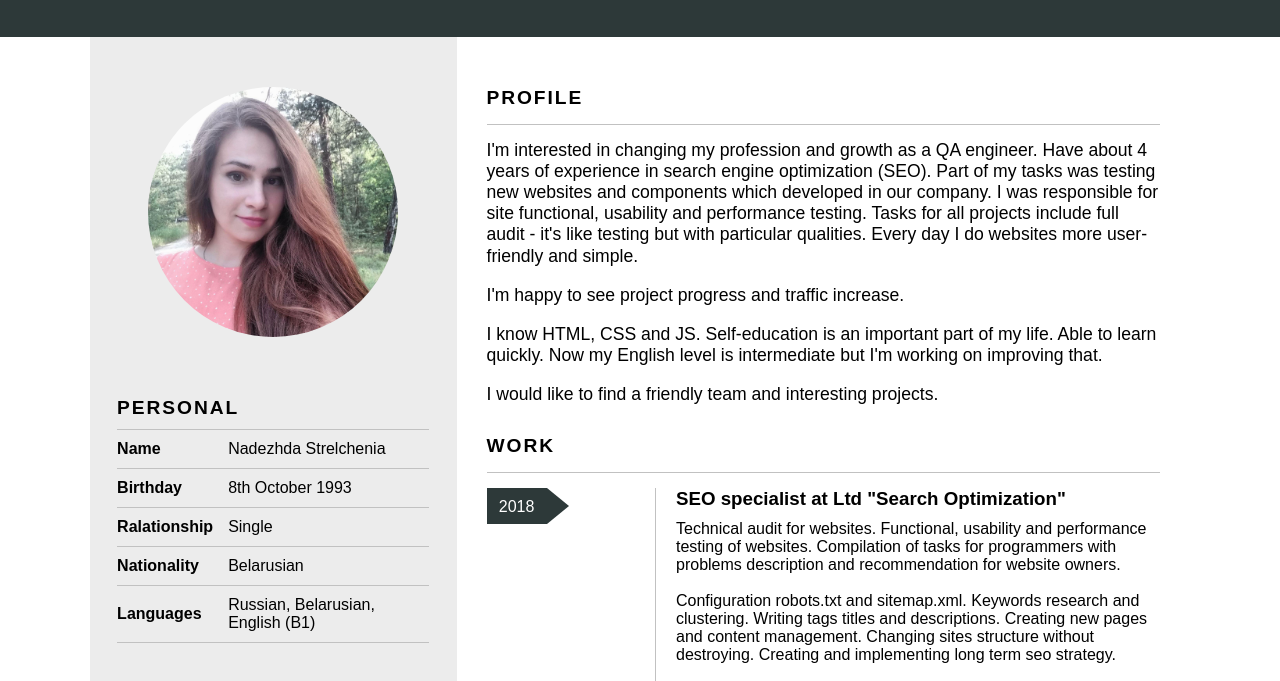
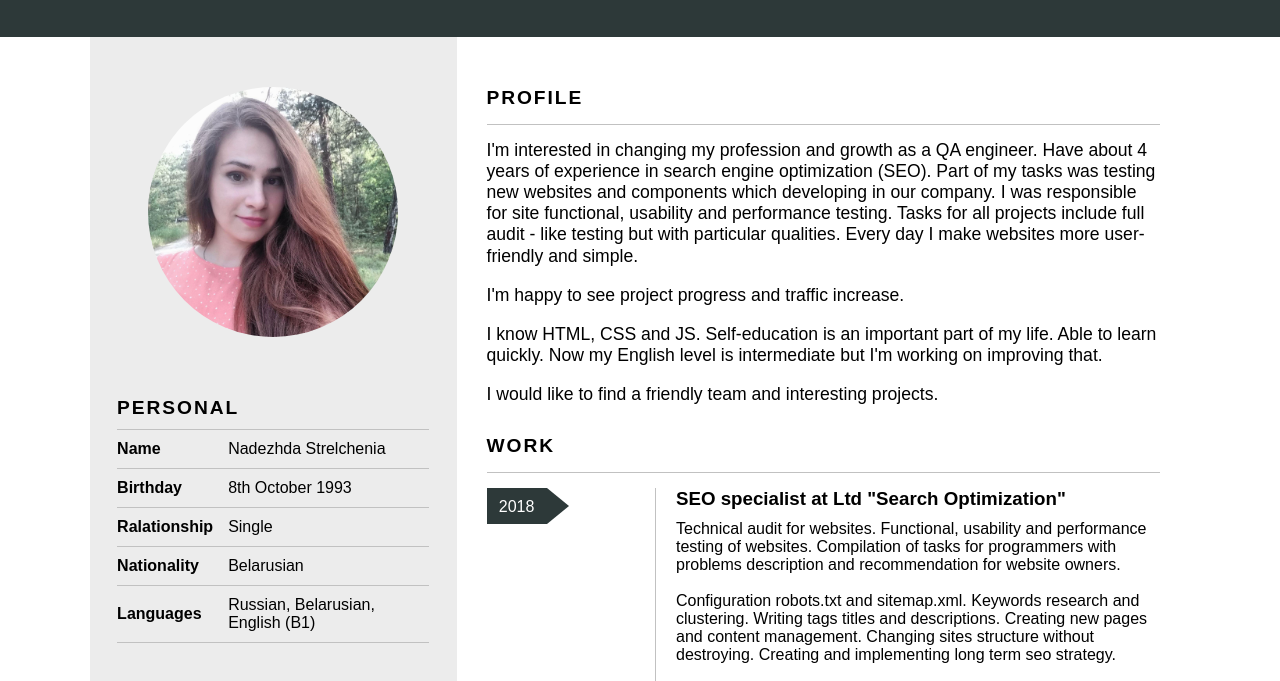
Before and after one commit to nadezhdaS/qa, a plain HTML site: page index.html in a window 1280 px wide. Shown: the part 119-800 px from the top of the page. Drawn offline with Linux system fonts and the light colour scheme.

Commit message:
change description

```diff
--- a/index.html
+++ b/index.html
@@ -80,7 +80,7 @@
             <div id="aboutMe">
                 <h2>Profile</h2>
                 <p class="text-about-me">
-                    I'm interested in changing my profession and growth as a QA engineer. Have about 4 years of experience in search engine optimization (SEO). Part of my tasks was testing new websites and components which developed in our company. I was responsible for site functional, usability and performance testing. Tasks for all projects include full audit - it's like testing but with particular qualities. Every day I do websites more user-friendly and simple.
+                    I'm interested in changing my profession and growth as a QA engineer. Have about 4 years of experience in search engine optimization (SEO). Part of my tasks was testing new websites and components which developing in our company. I was responsible for site functional, usability and performance testing. Tasks for all projects include full audit - like testing but with particular qualities. Every day I make websites more user-friendly and simple.
                 </p><br>
                 <p class="text-about-me">I'm happy to see project progress and traffic increase. </p><br>
 <p class="text-about-me">I know HTML, CSS and JS. Self-education is an important part of my life. Able to learn quickly. Now my English level is intermediate but I'm working on improving that.</p><br>
```
